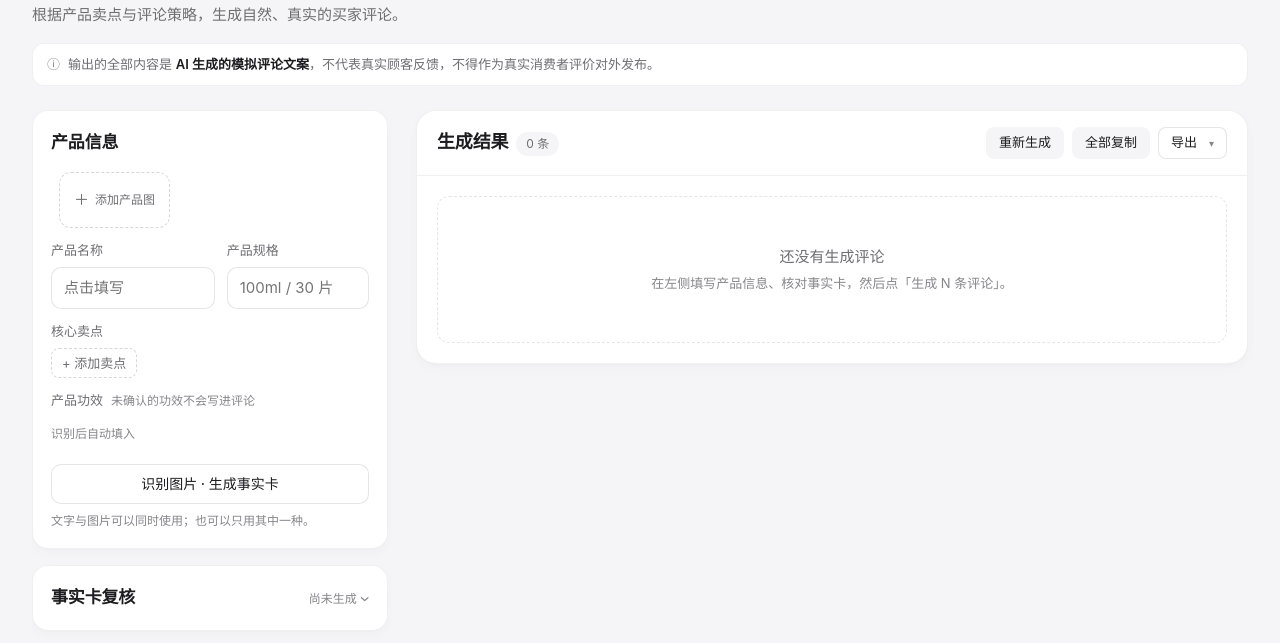
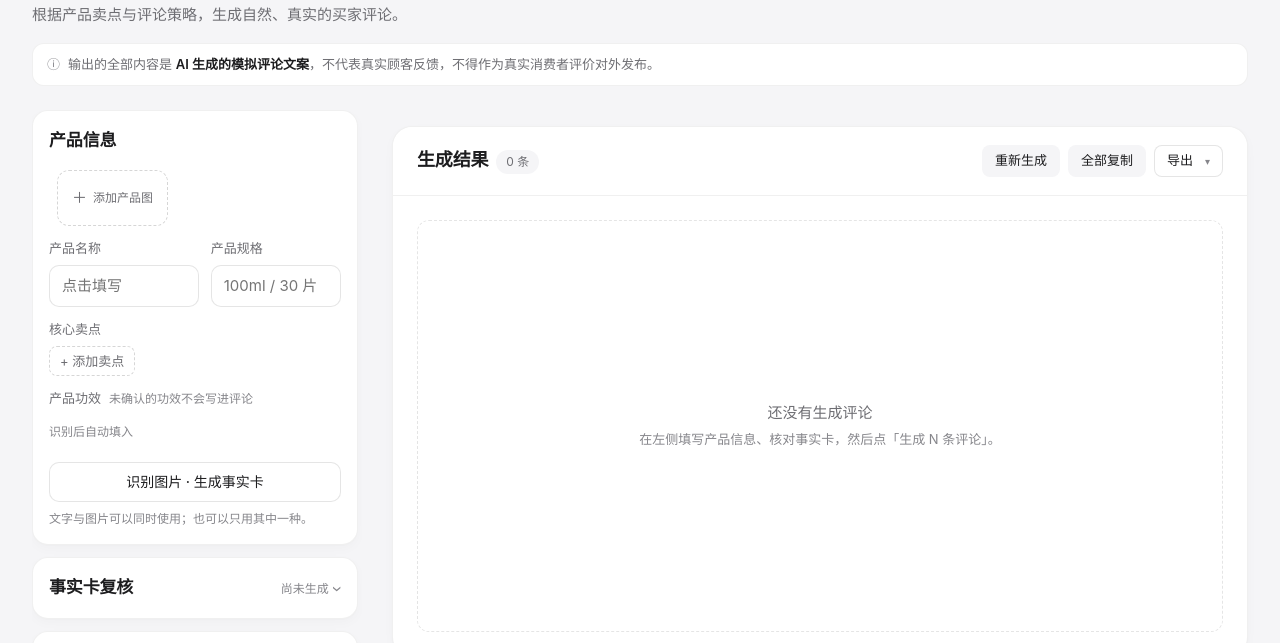
Before and after one commit to pgnn-mecyd/buyer-review-studio, a website: page public/index.html in a window 1280 px wide. Shown: the part 143-786 px from the top of the page. Drawn offline with Linux system fonts and the light colour scheme; no server answers.

Commit message:
布局微调：左右不对称，形成「左辅右主」（仅改 styles.css）
左栏 360px → 330px；左右 gap 24px → 30px
右侧主面板相对左栏首卡下沉 16px（margin-top），打破顶部机械齐平
左侧更紧凑：卡片间距 16px → 12px，卡片内边距 18px → 16px
右侧更舒展：内容内边距 20px → 24px，头部内边距 16/20 → 18/24
空状态：result-body 加 min-height 460px 并让空态垂直居中，空面板高度 266px → 531px，保持主舞台感
未改：顶部导航、左右功能与文案、图标、API/State/数据结构、圆角体系（右侧仍 20px）、max-width（仍 1560px）
实测（Playwright + 系统 Chrome，视口 1500/1280/1100/900）：
  1500 → 330 + 1076，gap 30，错位 16，横向溢出 0
  1280 → 330 + 856；1100 → 320 + 732（≤1180 断点）；900 → 单栏 868px
  左右宽度比约 1:3.26，视觉重心明显偏右

```diff
--- a/public/styles.css
+++ b/public/styles.css
@@ -163,15 +163,16 @@ ol, ul { margin: 0; padding: 0; list-style: none; }
 /* ---------------- 左右双栏 ---------------- */
 .workspace {
   display: grid;
-  grid-template-columns: 360px minmax(0, 1fr);
-  gap: var(--space-6);
+  /* 左辅右主：左栏收窄成工具栏，右栏是主工作区 */
+  grid-template-columns: 330px minmax(0, 1fr);
+  gap: 30px;
   align-items: start;
 }
 
 .config-panel {
   display: flex;
   flex-direction: column;
-  gap: var(--space-4);
+  gap: 12px;
   position: sticky;
   top: calc(var(--nav-h) + var(--space-4));
   max-height: calc(100vh - var(--nav-h) - var(--space-8));
@@ -186,6 +187,8 @@ ol, ul { margin: 0; padding: 0; list-style: none; }
 
 .result-panel {
   min-width: 0;
+  /* 相对左侧轻微下沉，打破左右机械对齐 */
+  margin-top: 16px;
   background: var(--bg-card);
   border: 1px solid var(--border-light);
   border-radius: var(--radius-lg);
@@ -201,7 +204,7 @@ ol, ul { margin: 0; padding: 0; list-style: none; }
   padding: 20px;
 }
 
-.config-panel .card { border-radius: var(--radius-md); padding: 18px; }
+.config-panel .card { border-radius: var(--radius-md); padding: 16px; }
 
 .card-head {
   display: flex;
@@ -690,7 +693,7 @@ input:focus, textarea:focus, select:focus {
   align-items: center;
   justify-content: space-between;
   gap: var(--space-3);
-  padding: 16px 20px;
+  padding: 18px 24px;
   border-bottom: 1px solid var(--border-light);
   flex-wrap: wrap;
   background: #fff;
@@ -743,7 +746,20 @@ input:focus, textarea:focus, select:focus {
 }
 
 .result-actions { display: flex; gap: var(--space-2); flex-wrap: wrap; }
-.result-body { padding: 20px; }
+.result-body {
+  padding: 24px;
+  display: flex;
+  flex-direction: column;
+  /* 空状态时右栏也要有主工作区的高度感，避免"又空又弱" */
+  min-height: 460px;
+}
+
+.result-body #results-empty {
+  flex: 1;
+  display: flex;
+  flex-direction: column;
+  justify-content: center;
+}
 
 .empty-lg { padding: var(--space-12) var(--space-6); }
 .empty-lg .empty-title { font-size: 15px; color: var(--text-secondary); margin-bottom: 4px; }
```
Also changed, not shown: 界面截图_左右主次.png (added).
